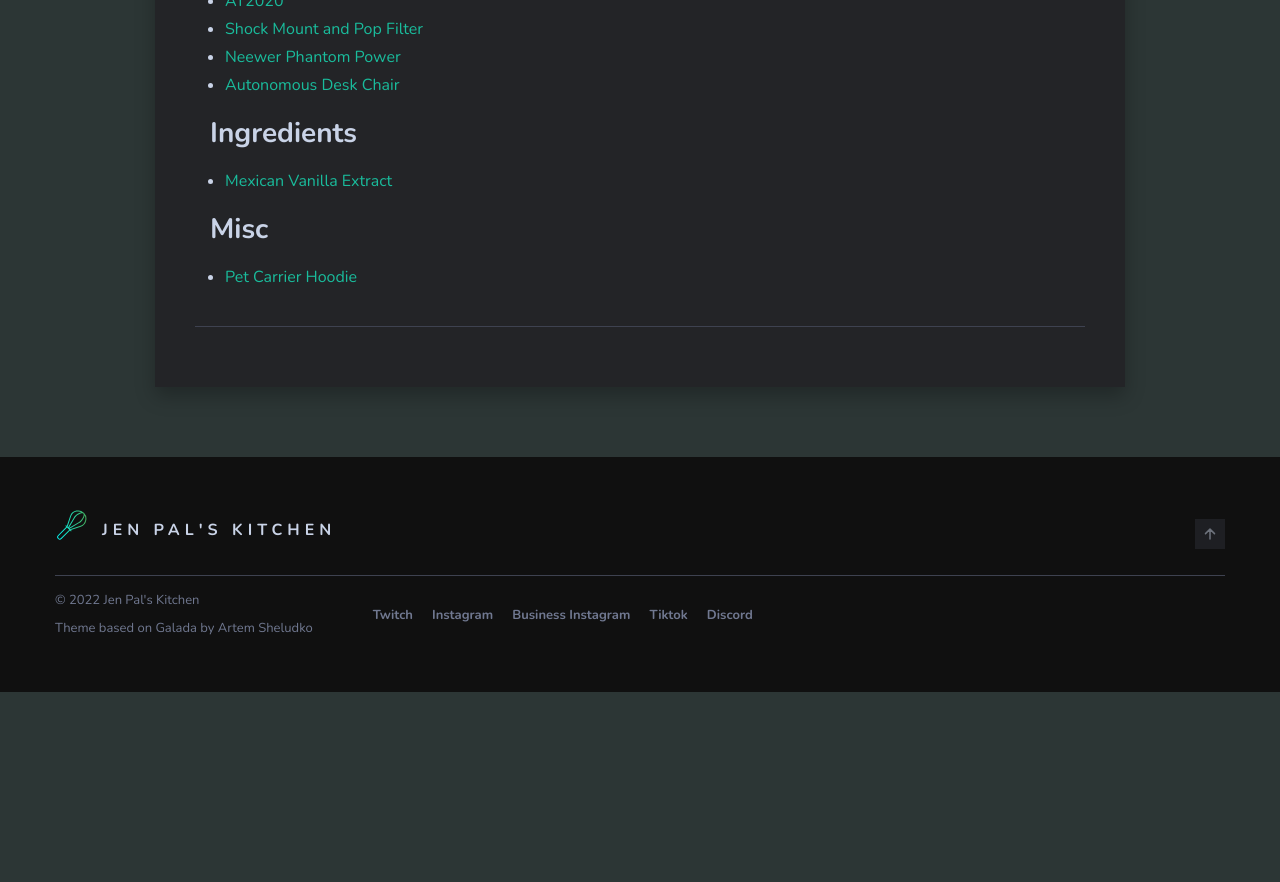
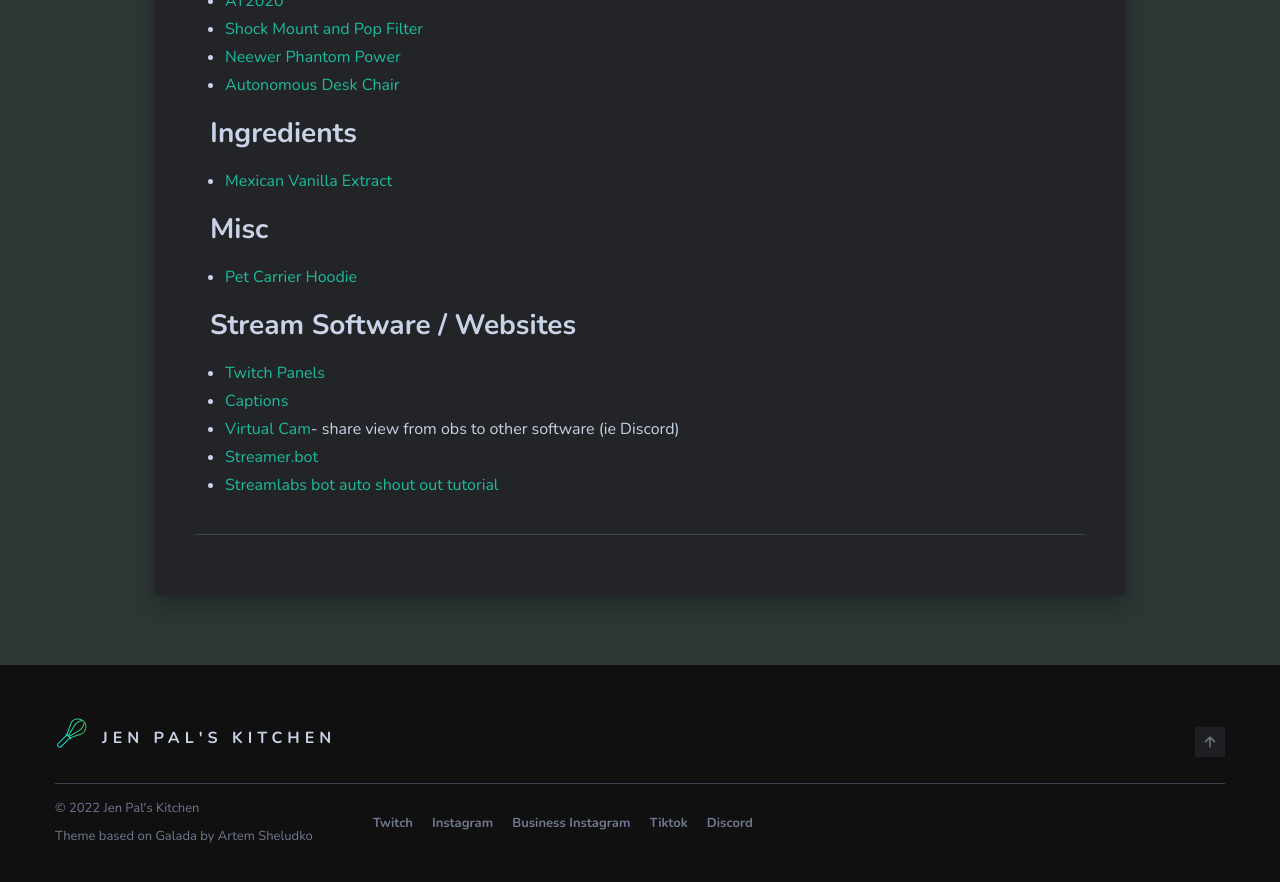
Before and after one commit to JenPalsKitchen/JenPalsKitchen.github.io, a Jekyll site: the page built from _pages/equipment.md, in a window 1280 px wide and 900 px high, scrolled down 2422 px. Shown: the top 882 px of the window. Built offline with Jekyll 4.4.1, drawn with Linux system fonts in a browser that asks for light colours; before the commit the page ends 3114 px from its top, so only the background shows below that.

Commit message:
added stream software

```diff
--- a/_pages/equipment.md
+++ b/_pages/equipment.md
@@ -64,3 +64,10 @@
 
 ## Misc
 * [Pet Carrier Hoodie](https://amzn.to/3L8X4gs)
+
+## Stream Software / Websites
+* [Twitch Panels](https://nerdordie.com/resources/free-resources/customizable-twitch-panels/#panel-maker)
+* [Captions](https://github.com/ratwithacompiler/OBS-captions-plugin/releases)
+* [Virtual Cam](https://obsproject.com/forum/resources/obs-virtualcam.539/)- share view from obs to other software (ie Discord)
+* [Streamer.bot](https://streamer.bot/)
+* [Streamlabs bot auto shout out tutorial](https://www.youtube.com/watch?v=ONHFth4eQtU)
```
